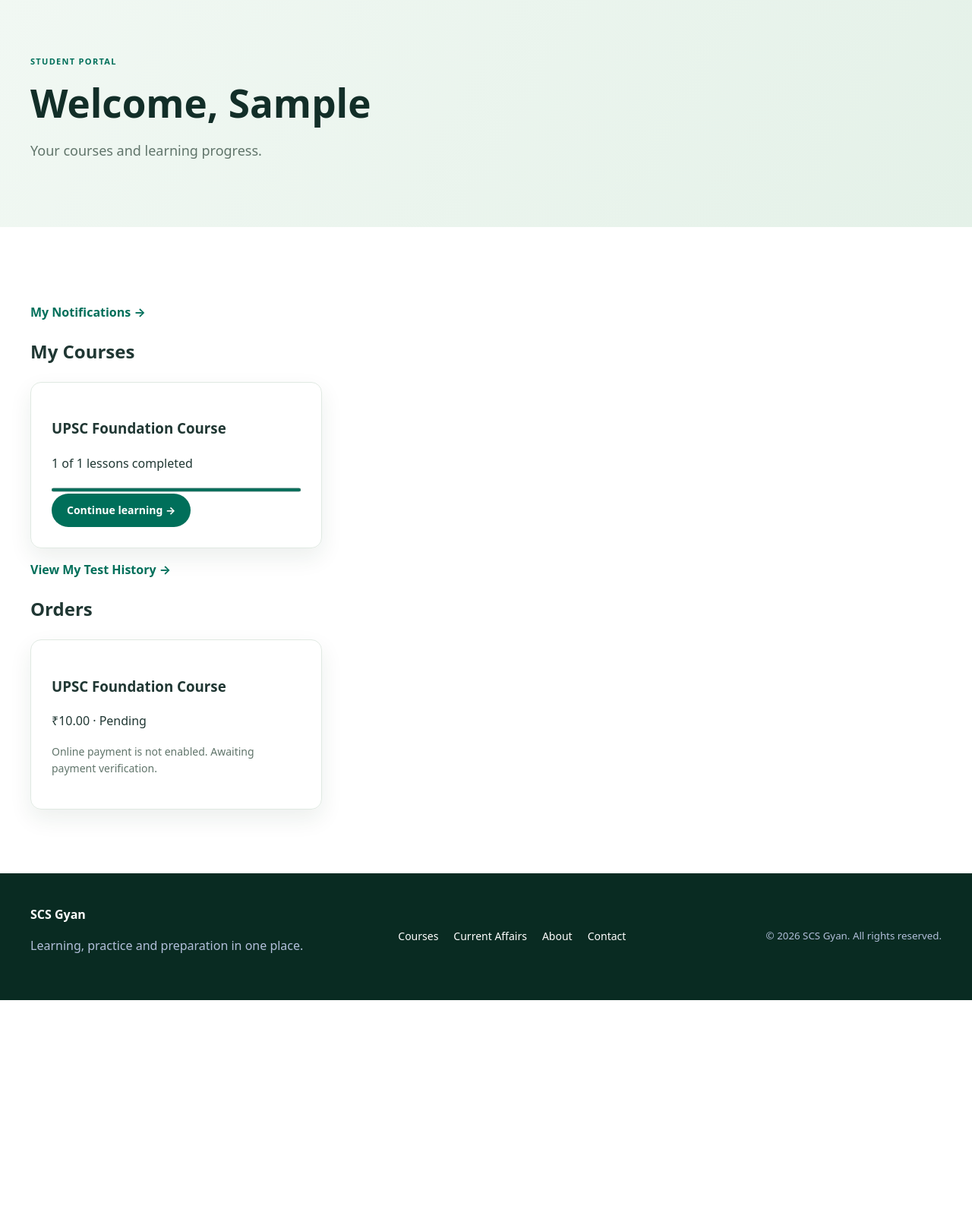
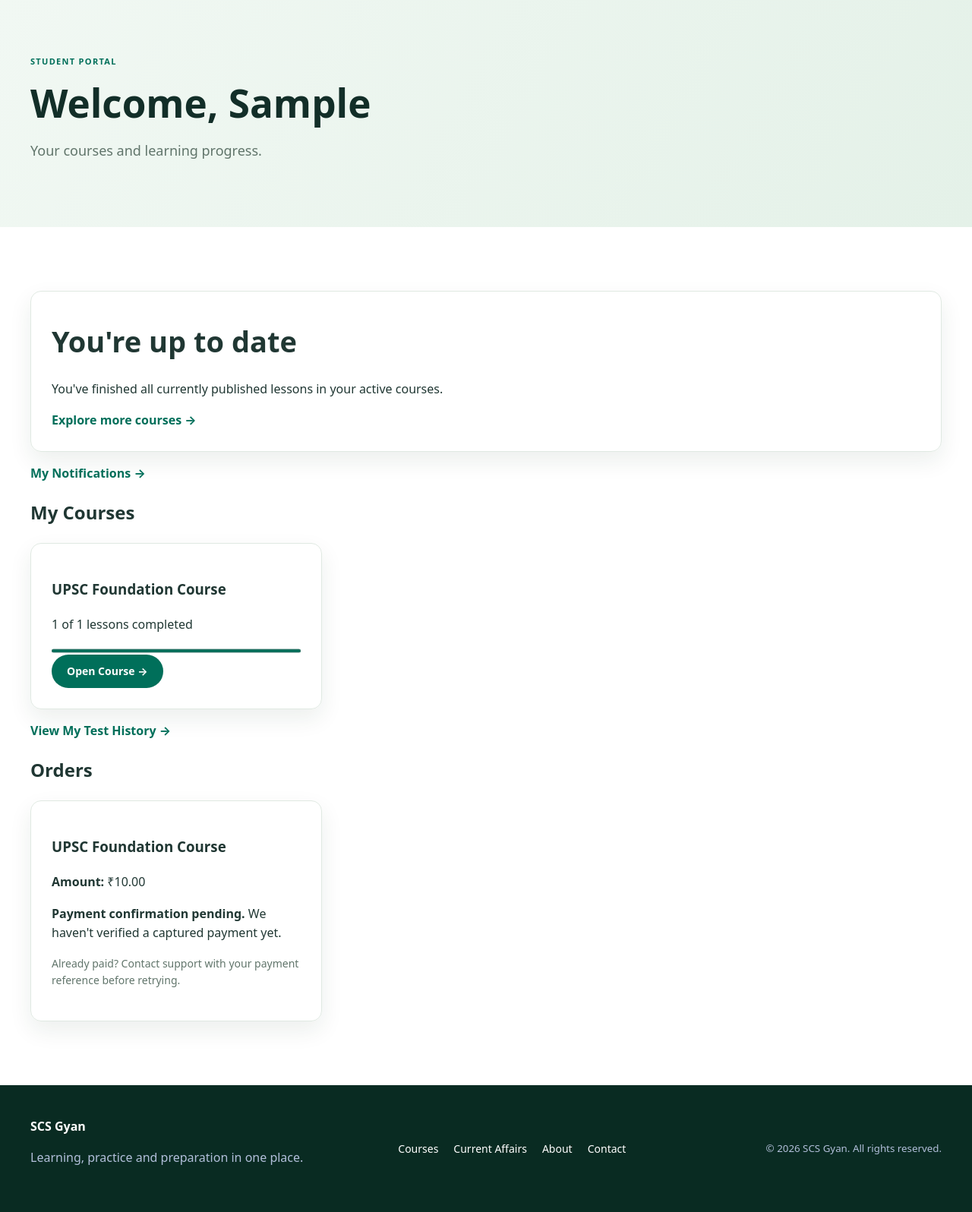
Before and after one commit to dharmendra1031/scs-gyan-course-platform, a Django app: page /account/dashboard/ in a window 1280 px wide. Shown: the part 119-1715 px from the top of the page at 76% size. Before the commit the page ends 1436 px from the top, so only its background shows below. Run offline with Django 5.2, Linux system fonts and the light colour scheme; a user stored in the database is signed in; data comes from the database, SQL or seed files in the repository; tables that the repository leaves empty hold one stand-in row (values such as "Sample post"); parts of the project's set-up code (start-up, migrations or seed data) failed here and were passed over.

Commit message:
ux: prioritize resume lesson and clarify student payment states

```diff
--- a/templates/accounts/dashboard.html
+++ b/templates/accounts/dashboard.html
@@ -2,11 +2,78 @@
 {% block title %}Student Dashboard | SCS Gyan{% endblock %}
 {% block robots_meta %}<meta name="robots" content="noindex,nofollow">{% endblock %}
 {% block content %}
-<section class="page-banner"><div class="container"><span class="eyebrow accent">STUDENT PORTAL</span><h1>Welcome, {{ request.user.first_name|default:request.user.username }}</h1><p>Your courses and learning progress.</p></div></section>
-<section class="section"><div class="container"><p><a class="text-link" href="{% url 'notification_inbox' %}">My Notifications →</a></p><h2>My Courses</h2><div class="card-grid">
-{% for enrollment in enrollments %}<article class="details-panel"><h3>{{ enrollment.course.title }}</h3><p>{{ enrollment.completed_count }} of {{ enrollment.lesson_count }} lessons completed</p>
-<progress class="course-progress" max="{{ enrollment.lesson_count|default:1 }}" value="{{ enrollment.completed_count }}" aria-label="{{ enrollment.course.title }} completion"></progress><a class="button button-primary" href="{% url 'course_learn' enrollment.course.slug %}">Continue learning →</a></article>
-{% empty %}<p>No active courses yet. <a href="{% url 'course_list' %}">Explore courses</a>.</p>{% endfor %}
-</div><p><a class="text-link" href="{% url 'exam_history' %}">View My Test History →</a></p>
-{% if orders %}<h2>Orders</h2><div class="card-grid">{% for order in orders %}<article class="details-panel"><h3>{{ order.course.title }}</h3><p>₹{{ order.amount }} · {{ order.get_status_display }}</p>{% if order.status == 'pending' %}{% if payments_enabled %}<form method="post" action="{% url 'course_checkout' order.id %}">{% csrf_token %}<button class="button button-primary" type="submit">Pay now</button></form>{% else %}<p class="subtle">Online payment is not enabled. Awaiting payment verification.</p>{% endif %}{% endif %}{% if order.status == 'paid' %}<a class="button button-outline" href="{% url 'course_payment_receipt' order.id %}">View confirmation</a>{% endif %}</article>{% endfor %}</div>{% endif %}</div></section>
+<section class="page-banner">
+  <div class="container">
+    <span class="eyebrow accent">STUDENT PORTAL</span>
+    <h1>Welcome, {{ request.user.first_name|default:request.user.username }}</h1>
+    <p>Your courses and learning progress.</p>
+  </div>
+</section>
+<section class="section">
+  <div class="container">
+    {% if next_lesson %}
+      <section class="details-panel">
+        <span class="eyebrow accent">CONTINUE LEARNING</span>
+        <h2>{{ resume_course.course.title }}</h2>
+        <p>Up next: {{ next_lesson.title }}</p>
+        <p>{{ resume_course.completed_count }} of {{ resume_course.lesson_count }} lessons completed</p>
+        <progress class="course-progress" max="{{ resume_course.lesson_count }}" value="{{ resume_course.completed_count }}" aria-label="{{ resume_course.course.title }} completion"></progress>
+        <p><a class="button button-primary" href="{% url 'lesson_detail' next_lesson.id %}">Resume Lesson →</a></p>
+      </section>
+    {% elif enrollments %}
+      <section class="details-panel">
+        <h2>You're up to date</h2>
+        <p>You've finished all currently published lessons in your active courses.</p>
+        <a class="text-link" href="{% url 'course_list' %}">Explore more courses →</a>
+      </section>
+    {% endif %}
+    <p><a class="text-link" href="{% url 'notification_inbox' %}">My Notifications →</a></p>
+    <h2>My Courses</h2>
+    <div class="card-grid">
+      {% for enrollment in enrollments %}
+        <article class="details-panel">
+          <h3>{{ enrollment.course.title }}</h3>
+          <p>{{ enrollment.completed_count }} of {{ enrollment.lesson_count }} lessons completed</p>
+          <progress class="course-progress" max="{{ enrollment.lesson_count|default:1 }}" value="{{ enrollment.completed_count }}" aria-label="{{ enrollment.course.title }} completion"></progress>
+          <a class="button button-primary" href="{% url 'course_learn' enrollment.course.slug %}">Open Course →</a>
+        </article>
+      {% empty %}
+        <p>No active courses yet. <a href="{% url 'course_list' %}">Explore courses</a>.</p>
+      {% endfor %}
+    </div>
+    <p><a class="text-link" href="{% url 'exam_history' %}">View My Test History →</a></p>
+    {% if orders %}
+      <h2>Orders</h2>
+      <div class="card-grid">
+        {% for order in orders %}
+          <article class="details-panel">
+            <h3>{{ order.course.title }}</h3>
+            <p><strong>Amount:</strong> ₹{{ order.amount }}</p>
+            {% if order.status == 'pending' %}
+              {% if order.gateway_order_id %}
+                <p><strong>Payment confirmation pending.</strong> We haven't verified a captured payment yet.</p>
+                <p class="subtle">Already paid? Contact support with your payment reference before retrying.</p>
+              {% elif payments_enabled %}
+                <p><strong>Payment required.</strong> Complete payment to activate course access.</p>
+              {% else %}
+                <p><strong>Awaiting manual payment verification.</strong> Contact support for payment instructions or confirmation.</p>
+              {% endif %}
+              {% if payments_enabled %}
+                <form method="post" action="{% url 'course_checkout' order.id %}">
+                  {% csrf_token %}
+                  <button class="button button-primary" type="submit">Pay now</button>
+                </form>
+              {% endif %}
+            {% elif order.status == 'paid' %}
+              <p><strong>Payment status:</strong> Approved</p>
+              <a class="button button-outline" href="{% url 'course_payment_receipt' order.id %}">View confirmation</a>
+            {% else %}
+              <p><strong>Order cancelled.</strong> Contact support before placing a new request.</p>
+            {% endif %}
+          </article>
+        {% endfor %}
+      </div>
+    {% endif %}
+  </div>
+</section>
 {% endblock %}
```
